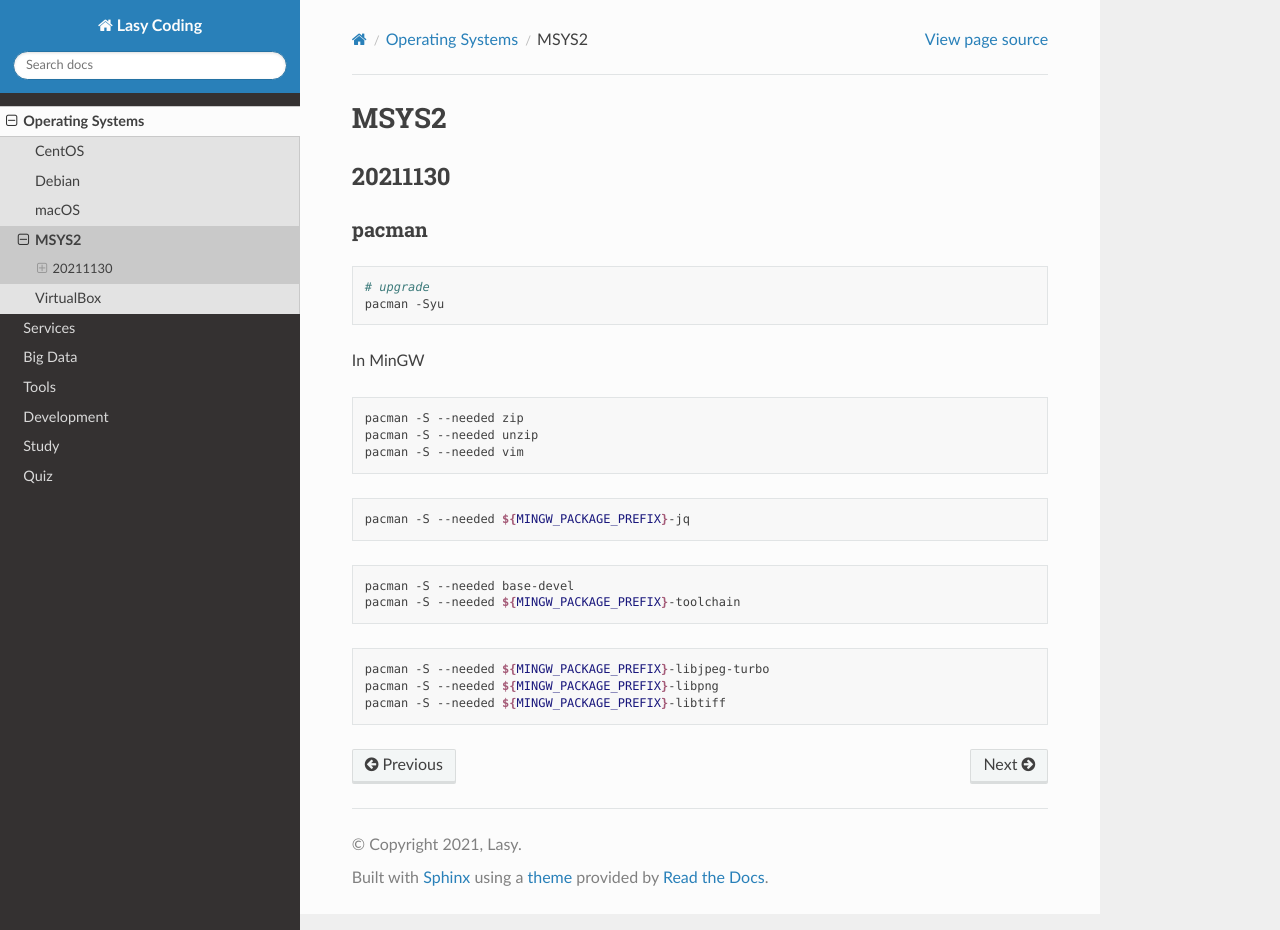
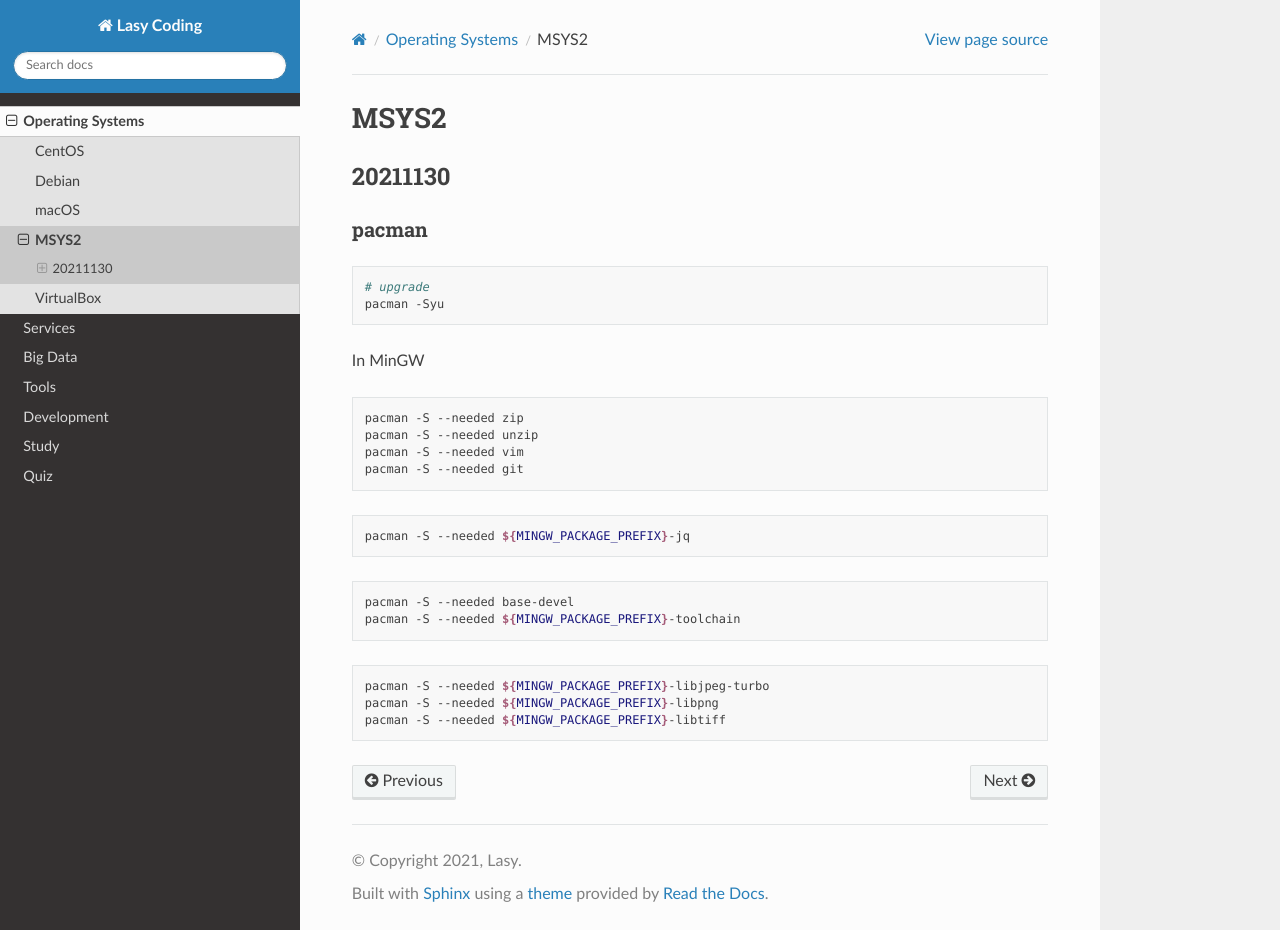
Before and after one commit to lasyard/coding, a Sphinx documentation site: the page built from docs/os/msys2.md, in a window 1280 px wide and 930 px high. Built offline with Sphinx 7.4.7 and the Read the Docs theme 2.0.0, drawn with Linux system fonts in a browser that asks for light colours.

Commit message:
Updated docs/os/msys2.

````diff
--- a/docs/os/msys2.md
+++ b/docs/os/msys2.md
@@ -15,6 +15,7 @@
 pacman -S --needed zip
 pacman -S --needed unzip
 pacman -S --needed vim
+pacman -S --needed git
 ```
 
 ```sh
````
